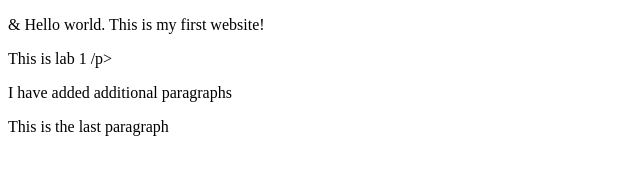
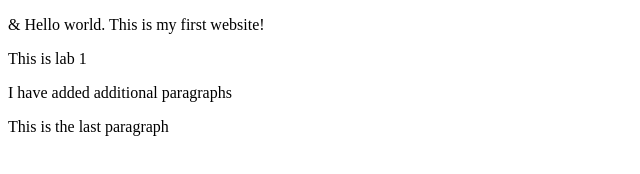
Before and after one commit to edssounds/webdev_lab1, a plain HTML site: page index.html in a window 1280 px wide. Shown: the full height of the page, 0-640 px from the left. Drawn offline with Linux system fonts and the light colour scheme.

Commit message:
Update index.html

```diff
--- a/index.html
+++ b/index.html
@@ -6,7 +6,7 @@
 </head>
 <body>
   <p>&amp; Hello world. This is my first website!</p>
-  <p>This is lab 1 /p>
+  <p>This is lab 1 </p>
   <p>I have added additional paragraphs</p>
   <p>This is the last paragraph</p>
 
```
